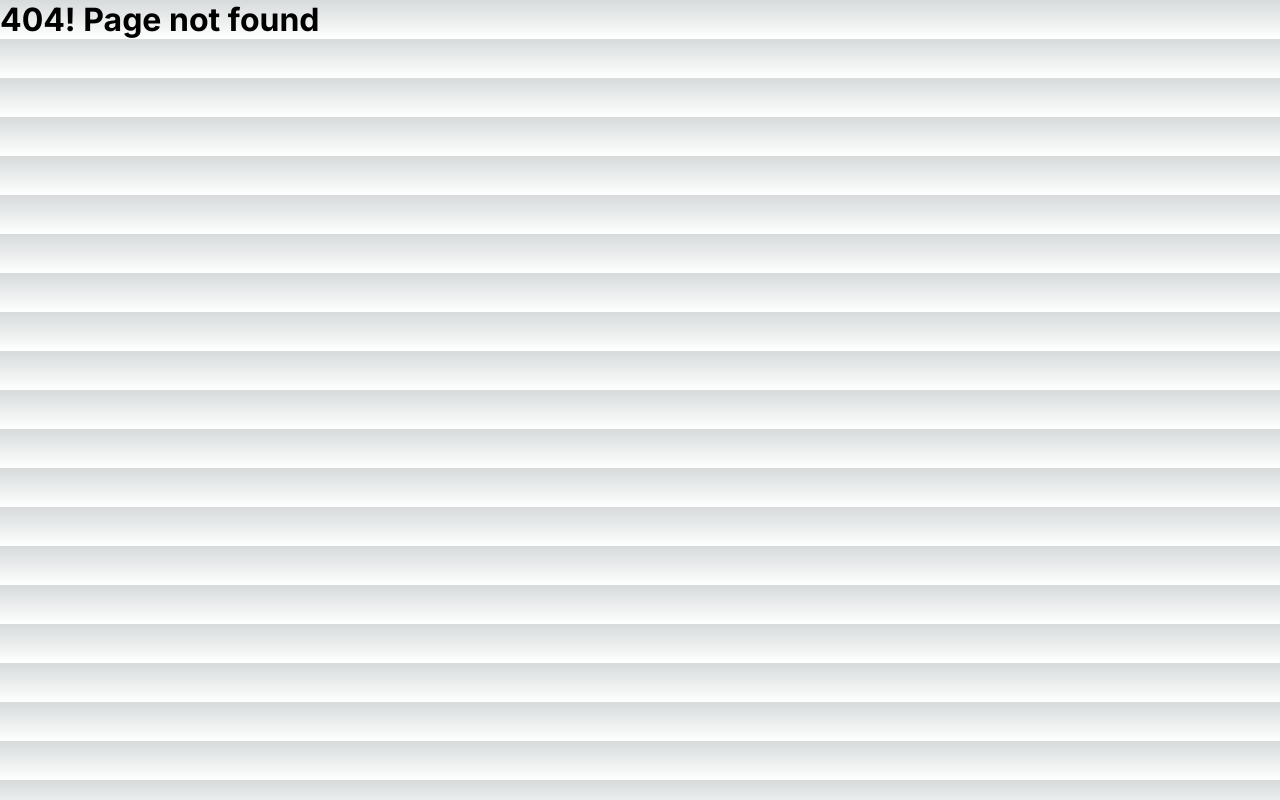
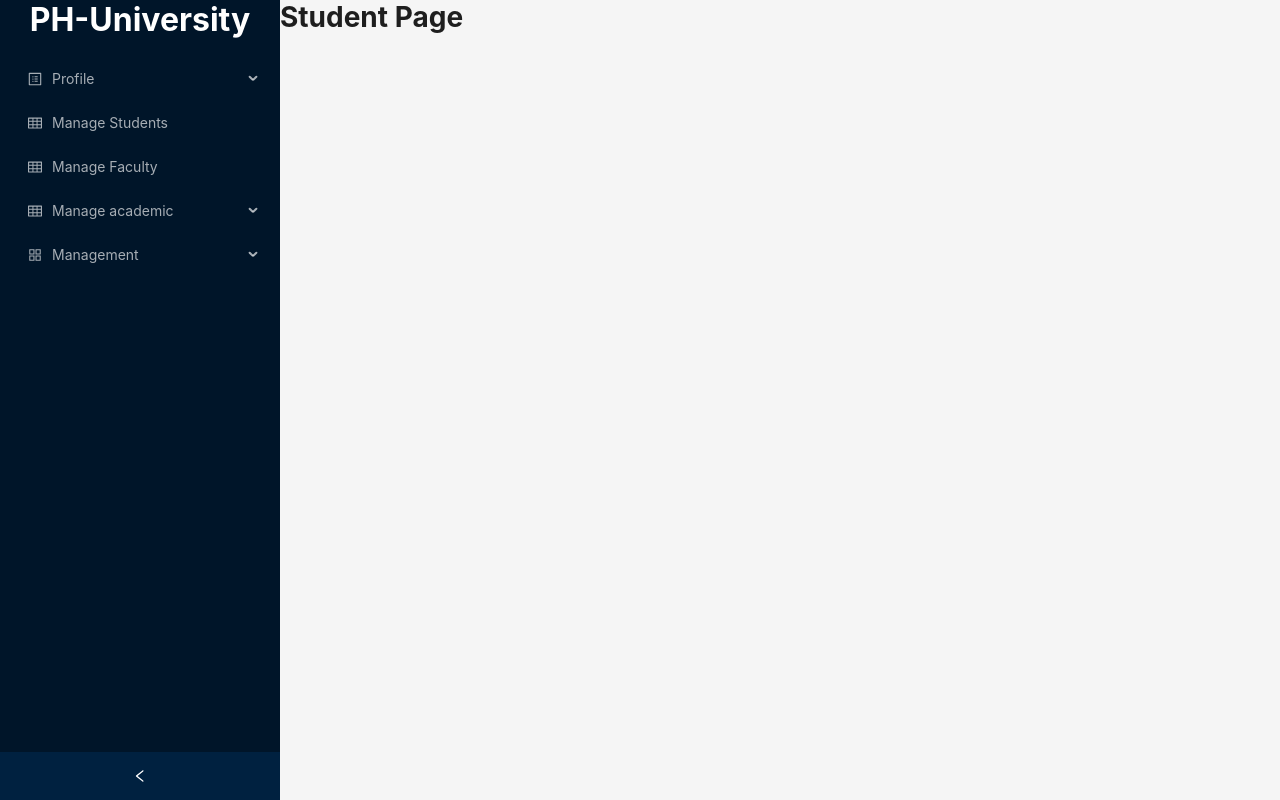
Before and after one commit to alfatcse/University-Management-FrontEnd, a Next.js app: page /student in a window 1280 px wide. Before the commit this address had no page. Built offline with nearby package versions, Linux system fonts and the light colour scheme.

Commit message:
role based dashbar done

```diff
--- /dev/null
+++ b/src/app/(withlayout)/layout.tsx
@@ -0,0 +1,14 @@
+import Contents from "@/components/ui/Contents";
+import Sidebar from "@/components/ui/Sidebar";
+import { Layout } from "antd";
+
+const DashboardLayout = ({ children }: { children: React.ReactNode }) => {
+  return (
+    <Layout hasSider>
+      <Sidebar />
+      <Contents>{children}</Contents>
+    </Layout>
+  );
+};
+
+export default DashboardLayout;
--- /dev/null
+++ b/src/app/(withlayout)/student/page.tsx
@@ -0,0 +1,9 @@
+const Student = () => {
+  return (
+    <div>
+      <h1>Student Page</h1>
+    </div>
+  );
+};
+
+export default Student;
--- a/src/app/globals.css
+++ b/src/app/globals.css
@@ -1,107 +1,5 @@
-:root {
-  --max-width: 1100px;
-  --border-radius: 12px;
-  --font-mono: ui-monospace, Menlo, Monaco, 'Cascadia Mono', 'Segoe UI Mono',
-    'Roboto Mono', 'Oxygen Mono', 'Ubuntu Monospace', 'Source Code Pro',
-    'Fira Mono', 'Droid Sans Mono', 'Courier New', monospace;
-
-  --foreground-rgb: 0, 0, 0;
-  --background-start-rgb: 214, 219, 220;
-  --background-end-rgb: 255, 255, 255;
-
-  --primary-glow: conic-gradient(
-    from 180deg at 50% 50%,
-    #16abff33 0deg,
-    #0885ff33 55deg,
-    #54d6ff33 120deg,
-    #0071ff33 160deg,
-    transparent 360deg
-  );
-  --secondary-glow: radial-gradient(
-    rgba(255, 255, 255, 1),
-    rgba(255, 255, 255, 0)
-  );
-
-  --tile-start-rgb: 239, 245, 249;
-  --tile-end-rgb: 228, 232, 233;
-  --tile-border: conic-gradient(
-    #00000080,
-    #00000040,
-    #00000030,
-    #00000020,
-    #00000010,
-    #00000010,
-    #00000080
-  );
-
-  --callout-rgb: 238, 240, 241;
-  --callout-border-rgb: 172, 175, 176;
-  --card-rgb: 180, 185, 188;
-  --card-border-rgb: 131, 134, 135;
-}
-
-@media (prefers-color-scheme: dark) {
-  :root {
-    --foreground-rgb: 255, 255, 255;
-    --background-start-rgb: 0, 0, 0;
-    --background-end-rgb: 0, 0, 0;
-
-    --primary-glow: radial-gradient(rgba(1, 65, 255, 0.4), rgba(1, 65, 255, 0));
-    --secondary-glow: linear-gradient(
-      to bottom right,
-      rgba(1, 65, 255, 0),
-      rgba(1, 65, 255, 0),
-      rgba(1, 65, 255, 0.3)
-    );
-
-    --tile-start-rgb: 2, 13, 46;
-    --tile-end-rgb: 2, 5, 19;
-    --tile-border: conic-gradient(
-      #ffffff80,
-      #ffffff40,
-      #ffffff30,
-      #ffffff20,
-      #ffffff10,
-      #ffffff10,
-      #ffffff80
-    );
-
-    --callout-rgb: 20, 20, 20;
-    --callout-border-rgb: 108, 108, 108;
-    --card-rgb: 100, 100, 100;
-    --card-border-rgb: 200, 200, 200;
-  }
-}
-
-* {
+*{
   box-sizing: border-box;
   padding: 0;
   margin: 0;
 }
-
-html,
-body {
-  max-width: 100vw;
-  overflow-x: hidden;
-}
-
-body {
-  color: rgb(var(--foreground-rgb));
-  background: linear-gradient(
-      to bottom,
-      transparent,
-      rgb(var(--background-end-rgb))
-    )
-    rgb(var(--background-start-rgb));
-}
-
-a {
-  color: inherit;
-  text-decoration: none;
-}
-
-@media (prefers-color-scheme: dark) {
-  html {
-    color-scheme: dark;
-  }
-}
--- /dev/null
+++ b/src/components/ui/Contents.tsx
@@ -0,0 +1,8 @@
+"use client";
+import { Layout } from "antd";
+const { Content } = Layout;
+const Contents = ({ children }: { children: React.ReactNode }) => {
+  return <Content style={{ minHeight: "100vh" }}>{children}</Content>;
+};
+
+export default Contents;
--- /dev/null
+++ b/src/components/ui/Sidebar.tsx
@@ -0,0 +1,47 @@
+"use client";
+import { useState } from "react";
+import { Breadcrumb, Layout, Menu, theme } from "antd";
+const { Header, Content, Footer, Sider } = Layout;
+import { sidebarItems } from "@/constants/sidebaritems";
+import { USER_ROLE } from "@/constants/role";
+const Sidebar = () => {
+  const [collapsed, setCollapsed] = useState(false);
+  const role = USER_ROLE.ADMIN;
+  return (
+    <Sider
+      collapsible
+      collapsed={collapsed}
+      onCollapse={(value) => setCollapsed(value)}
+      width={280}
+      style={{
+        overflow: "auto",
+        height: "100vh",
+        position: "sticky",
+        left: 0,
+        top: 0,
+        bottom: 0,
+      }}
+    >
+      <div
+        style={{
+          color: "white",
+          fontSize: "2rem",
+          textAlign: "center",
+          fontWeight: "bold",
+          marginBottom: "1rem",
+        }}
+        className="demo-logo-vertical"
+      >
+        PH-University
+      </div>
+      <Menu
+        theme="dark"
+        defaultSelectedKeys={["1"]}
+        mode="inline"
+        items={sidebarItems(role)}
+      />
+    </Sider>
+  );
+};
+
+export default Sidebar;
--- /dev/null
+++ b/src/constants/role.ts
@@ -0,0 +1,6 @@
+export enum USER_ROLE {
+  STUDENT = "student",
+  FACULTY = "faculty",
+  ADMIN = "admin",
+  SUPER_ADMIN = "super-admin",
+}
--- /dev/null
+++ b/src/constants/sidebaritems.tsx
@@ -0,0 +1,191 @@
+import type { MenuProps } from "antd";
+import {
+  ProfileOutlined,
+  TableOutlined,
+  AppstoreOutlined,
+  ScheduleOutlined,
+  ThunderboltOutlined,
+  CreditCardOutlined,
+  FileTextOutlined,
+} from "@ant-design/icons";
+import Link from "next/link";
+import { USER_ROLE } from "./role";
+export const sidebarItems = (role: string) => {
+  const defaultSidebarItems: MenuProps["items"] = [
+    {
+      label: "Profile",
+      key: "profile",
+      icon: <ProfileOutlined />,
+      children: [
+        {
+          label: <Link href={`/${role}`}>Account Profile</Link>,
+          key: `/${role}/profile`,
+        },
+        {
+          label: <Link href={`/${role}/change-password`}>Change Password</Link>,
+          key: `/${role}/change-password`,
+        },
+      ],
+    },
+  ];
+
+  const commonAdminSidebarItems: MenuProps["items"] = [
+    {
+      label: <Link href={`/${role}/manage-student`}>Manage Students</Link>,
+      icon: <TableOutlined />,
+      key: `/${role}/manage-student`,
+    },
+    {
+      label: <Link href={`/${role}/manage-faculty`}>Manage Faculty</Link>,
+      icon: <TableOutlined />,
+      key: `/${role}/manage-faculty`,
+    },
+  ];
+
+  const adminSidebarItems: MenuProps["items"] = [
+    ...defaultSidebarItems,
+    ...commonAdminSidebarItems,
+    {
+      label: "Manage academic",
+      key: "manage-academic",
+      icon: <TableOutlined />,
+      children: [
+        {
+          label: <Link href={`/${role}/academic/faculty`}>Faculties</Link>,
+          key: `/${role}/academic/faculty`,
+        },
+        {
+          label: <Link href={`/${role}/academic/department`}>Departments</Link>,
+          key: `/${role}/academic/department`,
+        },
+        {
+          label: <Link href={`/${role}/academic/semester`}>Semesters</Link>,
+          key: `/${role}/academic/semester`,
+        },
+      ],
+    },
+    {
+      label: "Management",
+      key: "management",
+      icon: <AppstoreOutlined />,
+      children: [
+        {
+          label: <Link href={`/${role}/department`}>Department</Link>,
+          key: `/${role}/department`,
+        },
+        {
+          label: <Link href={`/${role}/building`}>Building</Link>,
+          key: `/${role}/building`,
+        },
+        {
+          label: <Link href={`/${role}/room`}>Rooms</Link>,
+          key: `/${role}/room`,
+        },
+        {
+          label: <Link href={`/${role}/course`}>Course</Link>,
+          key: `/${role}/course`,
+        },
+        {
+          label: (
+            <Link href={`/${role}/semester-registration`}>
+              Semester registration
+            </Link>
+          ),
+          key: `/${role}/semester-registration`,
+        },
+        {
+          label: <Link href={`/${role}/offered-course`}>Offered courses</Link>,
+          key: `/${role}/offered-course`,
+        },
+        {
+          label: (
+            <Link href={`/${role}/offered-course-section`}>
+              Course sections
+            </Link>
+          ),
+          key: `/${role}/offered-course-section`,
+        },
+        {
+          label: (
+            <Link href={`/${role}/offered-course-schedule`}>
+              Course schedules
+            </Link>
+          ),
+          key: `/${role}/offered-course-schedule`,
+        },
+      ],
+    },
+  ];
+
+  const superAdminSidebarItems: MenuProps["items"] = [
+    ...defaultSidebarItems,
+    ...commonAdminSidebarItems,
+    {
+      label: <Link href={`/${role}/admin`}>Manage Admin</Link>,
+      icon: <TableOutlined />,
+      key: `/${role}/admin`,
+    },
+    {
+      label: <Link href={`/${role}/user`}>Manage User</Link>,
+      icon: <TableOutlined />,
+      key: `/${role}/user`,
+    },
+    {
+      label: "Management",
+      key: "management",
+      icon: <AppstoreOutlined />,
+      children: [
+        {
+          label: <Link href={`/${role}/department`}>Department</Link>,
+          key: `/${role}/department`,
+        },
+      ],
+    },
+  ];
+
+  const facultySidebarItems: MenuProps["items"] = [
+    ...defaultSidebarItems,
+    {
+      label: <Link href={`/${role}/courses`}>Courses</Link>,
+      icon: <TableOutlined />,
+      key: `/${role}/courses`,
+    },
+  ];
+
+  const studentSidebarItems: MenuProps["items"] = [
+    ...defaultSidebarItems,
+    {
+      label: <Link href={`/${role}/courses`}>Courses</Link>,
+      icon: <TableOutlined />,
+      key: `/${role}/courses`,
+    },
+    {
+      label: <Link href={`/${role}/courses/schedule`}>Course schedules</Link>,
+      icon: <ScheduleOutlined />,
+      key: `/${role}/courses/schedule`,
+    },
+    {
+      label: <Link href={`/${role}/registration`}>Registration</Link>,
+      icon: <ThunderboltOutlined />,
+      key: `/${role}/registration`,
+    },
+    {
+      label: <Link href={`/${role}/payment`}>Payment</Link>,
+      icon: <CreditCardOutlined />,
+      key: `/${role}/payment`,
+    },
+    {
+      label: <Link href={`/${role}/academic-report`}>Academic report</Link>,
+      icon: <FileTextOutlined />,
+      key: `/${role}/academic-report`,
+    },
+  ];
+
+  if (role === USER_ROLE.SUPER_ADMIN) return superAdminSidebarItems;
+  else if (role === USER_ROLE.ADMIN) return adminSidebarItems;
+  else if (role === USER_ROLE.FACULTY) return facultySidebarItems;
+  else if (role === USER_ROLE.STUDENT) return studentSidebarItems;
+  else {
+    return defaultSidebarItems;
+  }
+};
```
Also changed, not shown: src/app/(withlayout)/super-admin/page.tsx (added, +9 -0 lines).
